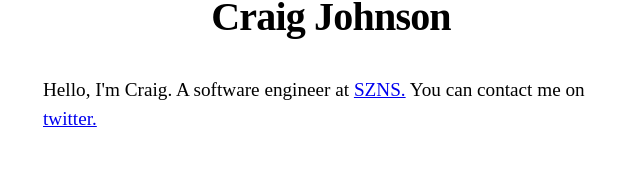
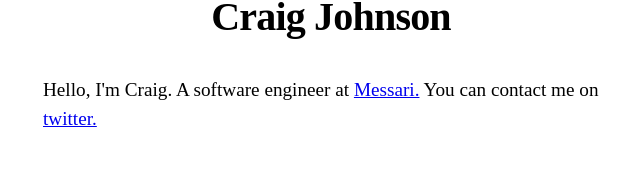
Before and after one commit to craigjson/nextjs-blog, a Next.js app: page / in a window 1280 px wide. Shown: the part 215-384 px from the top of the page, without its empty margins (309-949 px from the left). Built offline with nearby package versions, Linux system fonts and the light colour scheme.

Commit message:
Update index.tsx

```diff
--- a/pages/index.tsx
+++ b/pages/index.tsx
@@ -30,7 +30,7 @@ export default function Home({
         <title>{siteTitle}</title>
       </Head>
       <section className={utilStyles.headingMd}>
-        <p>Hello, I'm Craig. A software engineer at <a href="https://szns.io">SZNS.</a> You can contact me on <a href="https://twitter.com/craigjson">twitter.</a>
+        <p>Hello, I'm Craig. A software engineer at <a href="https://messari.io/">Messari.</a> You can contact me on <a href="https://twitter.com/craigjson">twitter.</a>
         </p>
       </section>
       <section className={`${utilStyles.headingMd} ${utilStyles.padding1px}`}>
```
